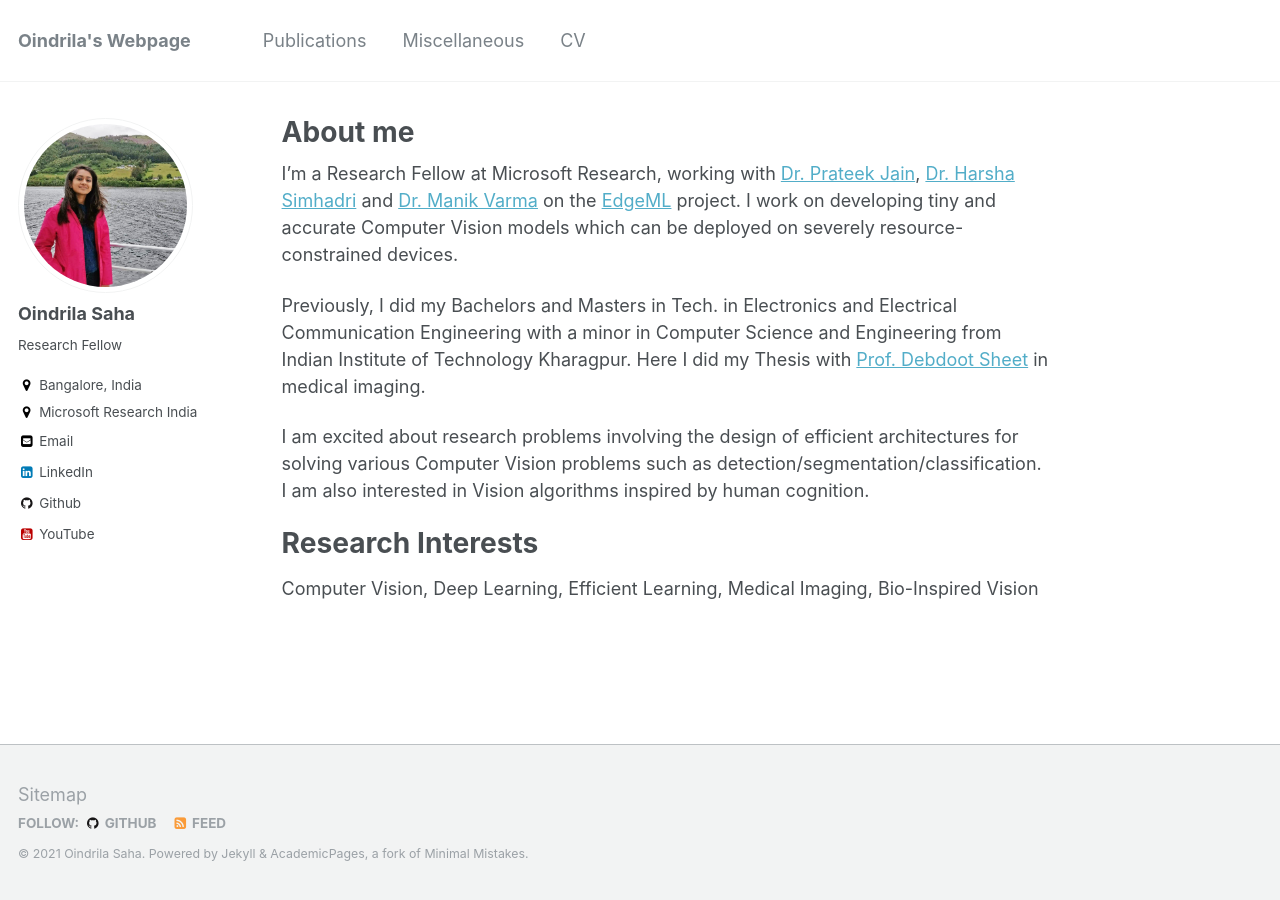
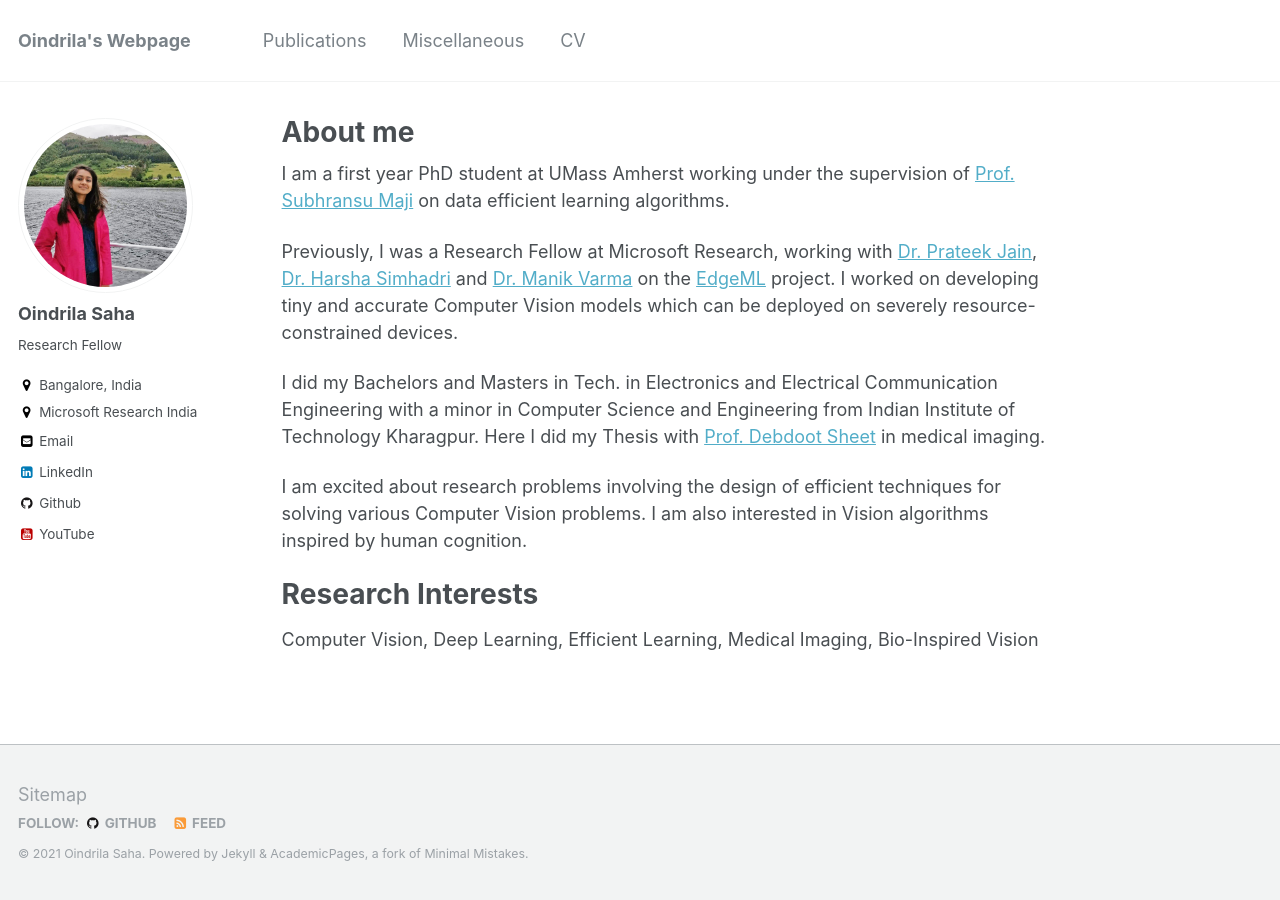
Before and after one commit to oindrilasaha/oindrilasaha.github.io, a Jekyll site: the page built from _pages/about.md, in a window 1280 px wide. Built offline with Jekyll 4.4.1, drawn with Linux system fonts in a browser that asks for light colours.

Commit message:
Update about.md

```diff
--- a/_pages/about.md
+++ b/_pages/about.md
@@ -7,11 +7,13 @@
   - /about/
   - /about.html
 ---
-I'm a Research Fellow at Microsoft Research, working with [Dr. Prateek Jain](https://www.prateekjain.org/), [Dr. Harsha Simhadri](http://harsha-simhadri.org/) and [Dr. Manik Varma](http://manikvarma.org/) on the [EdgeML](https://github.com/microsoft/EdgeML/) project. I work on developing tiny and accurate Computer Vision models which can be deployed on severely resource-constrained devices.
+I am a first year PhD student at UMass Amherst working under the supervision of [Prof. Subhransu Maji](https://people.cs.umass.edu/~smaji/) on data efficient learning algorithms.
 
-Previously, I did my Bachelors and Masters in Tech. in Electronics and Electrical Communication Engineering with a minor in Computer Science and Engineering from Indian Institute of Technology Kharagpur. Here I did my Thesis with [Prof. Debdoot Sheet](http://www.facweb.iitkgp.ac.in/~debdoot/) in medical imaging.
+Previously, I was a Research Fellow at Microsoft Research, working with [Dr. Prateek Jain](https://www.prateekjain.org/), [Dr. Harsha Simhadri](http://harsha-simhadri.org/) and [Dr. Manik Varma](http://manikvarma.org/) on the [EdgeML](https://github.com/microsoft/EdgeML/) project. I worked on developing tiny and accurate Computer Vision models which can be deployed on severely resource-constrained devices.
 
-I am excited about research problems involving the design of efficient architectures for solving various Computer Vision problems such as detection/segmentation/classification. I am also interested in Vision algorithms inspired by human cognition.
+I did my Bachelors and Masters in Tech. in Electronics and Electrical Communication Engineering with a minor in Computer Science and Engineering from Indian Institute of Technology Kharagpur. Here I did my Thesis with [Prof. Debdoot Sheet](http://www.facweb.iitkgp.ac.in/~debdoot/) in medical imaging.
+
+I am excited about research problems involving the design of efficient techniques for solving various Computer Vision problems. I am also interested in Vision algorithms inspired by human cognition.
 
 Research Interests
 ==================
```
